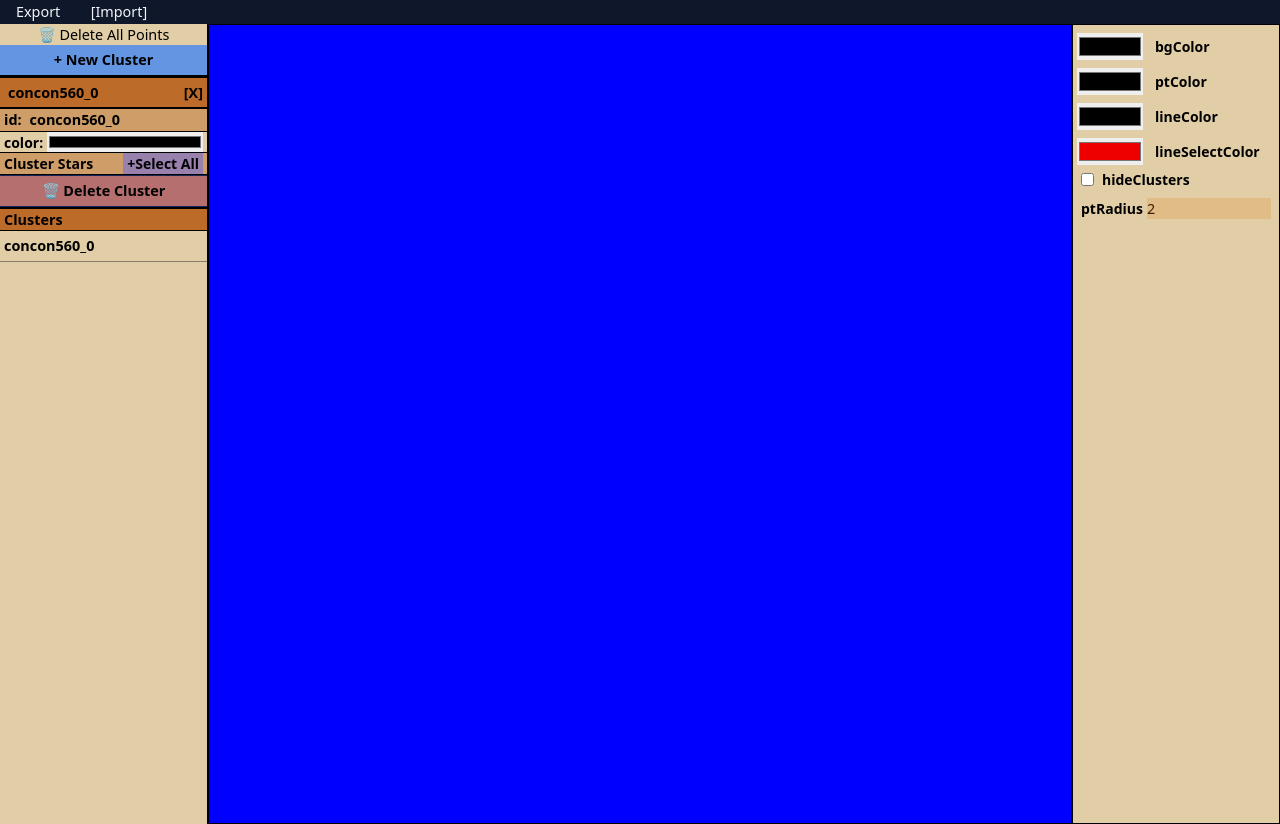
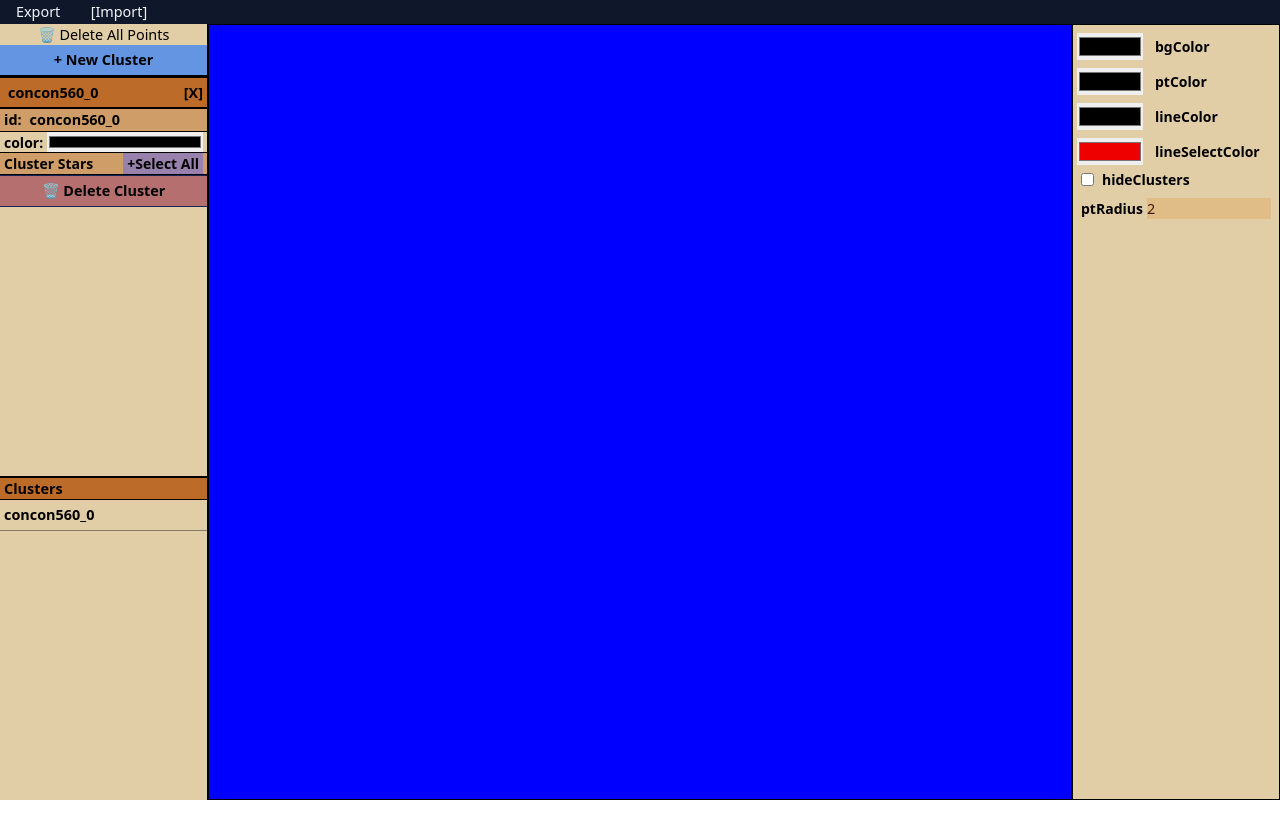
Before and after one commit to justin-m-lacy/graph-editor, a Vue app: page / in a window 1280 px wide. Both pictures are taken after a click on the button "+ New Cluster". After the commit the page ends 800 px from the top, so only its background shows below. Built offline with nearby package versions, Linux system fonts and the light colour scheme.

Commit message:
prevent root level scrolling

```diff
--- a/src/index.css
+++ b/src/index.css
@@ -83,6 +83,10 @@
 
 }
 
+html, body {
+  height: 100vh;
+  overflow:hidden;
+}
 body *, *::before, *::after{
 	box-sizing: border-box;
   -ms-overflow-style: none;
--- a/src/ui/App.vue
+++ b/src/ui/App.vue
@@ -9,10 +9,14 @@ import ViewPane from './ViewPane.vue';
 
 <template>
 
-  <div class="w-full h-full min-h-full">
+  <div class="flex flex-col h-full w-full min-h-full overflow-hidden">
     <Header></Header>
-    <div class="flex h-full w-full">
+    <div class="flex grow w-full h-full">
+
+
       <InfoPane class="z-10" />
+
+
       <PointInfo class="absolute z-100" />
       <ViewPane />
       <OptionsPane class="self-end z-10" />
--- a/src/ui/Header.vue
+++ b/src/ui/Header.vue
@@ -60,7 +60,7 @@ const fileDrag = (e: DragEvent) => {
 
 </script>
 <template>
-	<div class="w-full px-4 bg-slate-900 text-slate-100">
+	<div class="h-min w-full px-4 bg-slate-900 text-slate-100">
 		<button type="button" @click="exportData">Export</button>
 		<button type="button" class="btn" id="drop-file"
 				@click.stop.prevent="fileInput?.click()"
--- a/src/ui/panes/InfoPane.vue
+++ b/src/ui/panes/InfoPane.vue
@@ -73,14 +73,15 @@ watch(() => clusters.selected, (sel) => {
 
 </script>
 <template>
-	<div class="flex flex-col  bg-earth-200 min-w-52 w-52 transition-all
+	<div class="flex flex-col grow bg-earth-200 min-w-52 w-52
+		overflow-y-scroll min-h-full transition-all
 		border-r border-black select-none">
 
 		<ConfirmBtn @confirm="dataStore.reset()">🗑 Delete All Points</ConfirmBtn>
 		<button type="button" class="py-1 font-bold bg-blue-500/75"
 				@click.stop="clusters.create()">+ New Cluster</button>
 
-		<div v-if="curCluster" class="flex flex-col items-stretch transition-all
+		<div v-if="curCluster" class="flex flex-col grow items-stretch transition-all
 		border-t-2 border-b border-black">
 
 			<div class="flex items-center justify-between font-bold header py-1">
@@ -119,7 +120,7 @@ watch(() => clusters.selected, (sel) => {
 		</div>
 
 
-		<div class="flex flex-col">
+		<div class="flex flex-col grow">
 			<div class="header">Clusters</div>
 			<div v-for="[_, con] in clusters.map" :key="con.uid"
 				 class="py-1 border-b border-black/40"
@@ -131,7 +132,7 @@ watch(() => clusters.selected, (sel) => {
 			</div>
 		</div>
 
-		<div class="flex flex-col" v-if="select.pts.length > 0">
+		<div class="flex flex-col grow" v-if="select.pts.length > 0">
 			<div class="subheader">Selected Points</div>
 			<div v-for="p in select.pts" :key="p.uid" class="px-1 py-1 border-b border-black/40">
 				{{ p.id }}
--- a/src/ui/panes/OptionsPane.vue
+++ b/src/ui/panes/OptionsPane.vue
@@ -9,7 +9,8 @@ const optsStore = useOptions();
 
 </script>
 <template>
-	<div class="flex flex-col h-full bg-earth-200 min-w-52 border border-black select-none px-1">
+	<div class="flex flex-col h-full overflow-y-auto
+	 bg-earth-200 min-w-52 border border-black select-none px-1">
 
 		<ColorOpt opt="bgColor" />
 		<ColorOpt opt="ptColor" />
```
